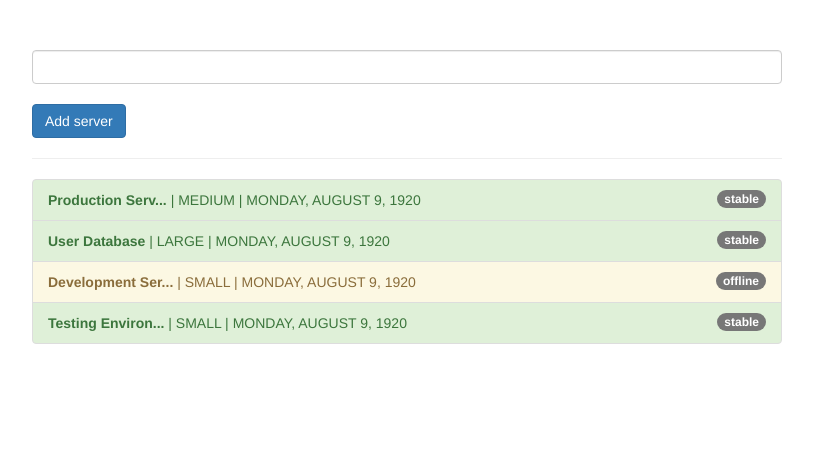
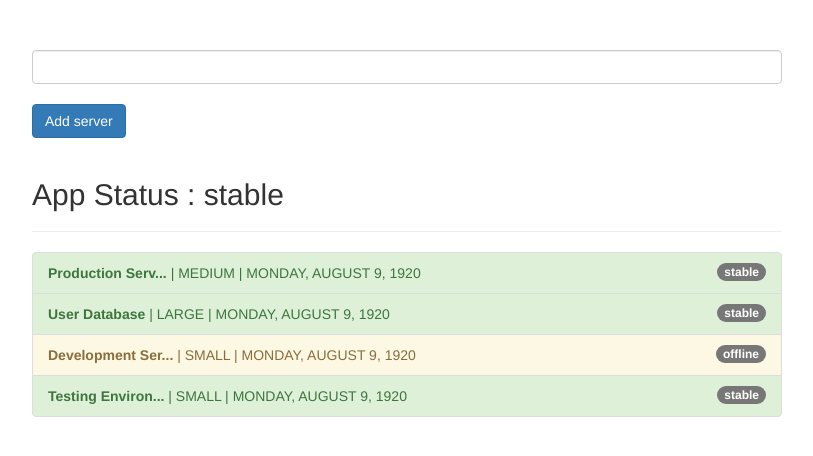
Before and after one commit to hamedkhaledi/Angular-Learning-Project, an Angular app in the folder 10/pipes-start/: page / in a window 1280 px wide. Shown: the top 456 px of the page, without its empty margins (233-1046 px from the left). Built offline with nearby package versions, Linux system fonts and the light colour scheme.

Commit message:
Understanding the async Pipe

```diff
--- a/10/pipes-start/src/app/app.component.html
+++ b/10/pipes-start/src/app/app.component.html
@@ -2,8 +2,13 @@
   <div class="row">
     <div class="col-xs-12 col-sm-10 col-md-8 col-sm-offset-1 col-md-offset-2">
       <input type="text" class="form-control" [(ngModel)]="filteredStatus" />
-      <br>
-      <button class="btn btn-primary" (click) = "onAddServer()">Add server</button>
+      <br />
+      <button class="btn btn-primary" (click)="onAddServer()">
+        Add server
+      </button>
+      <br />
+      <br />
+      <h2>App Status : {{ appStatus | async }}</h2>
       <hr />
       <ul class="list-group">
         <li
--- a/10/pipes-start/src/app/app.component.ts
+++ b/10/pipes-start/src/app/app.component.ts
@@ -7,6 +7,11 @@ import { Component } from "@angular/core";
 })
 export class AppComponent {
   filteredStatus = "";
+  appStatus = new Promise((resolve, reject) => {
+    setTimeout(() => {
+      resolve("stable");
+    }, 2000);
+  });
   servers = [
     {
       instanceType: "medium",
```
